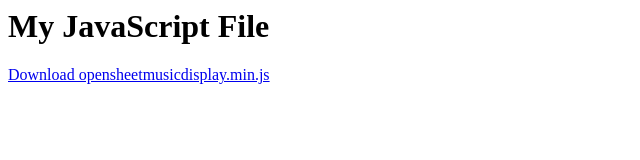
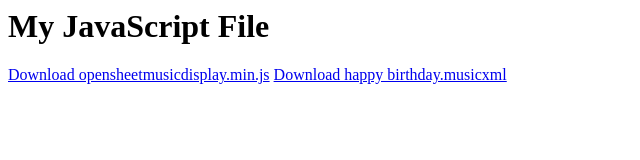
Before and after one commit to darhg17/my-js-host, a plain HTML site: page index.html in a window 1280 px wide. Shown: the whole page, without its empty margins (0-640 px from the left). Drawn offline with Linux system fonts and the light colour scheme.

Commit message:
Update index.html

```diff
--- a/index.html
+++ b/index.html
@@ -1,2 +1,3 @@
 <h1>My JavaScript File</h1>
 <a href="opensheetmusicdisplay.min.js">Download opensheetmusicdisplay.min.js</a>
+<a href="happy birthday.musicxml">Download happy birthday.musicxml</a>
```
